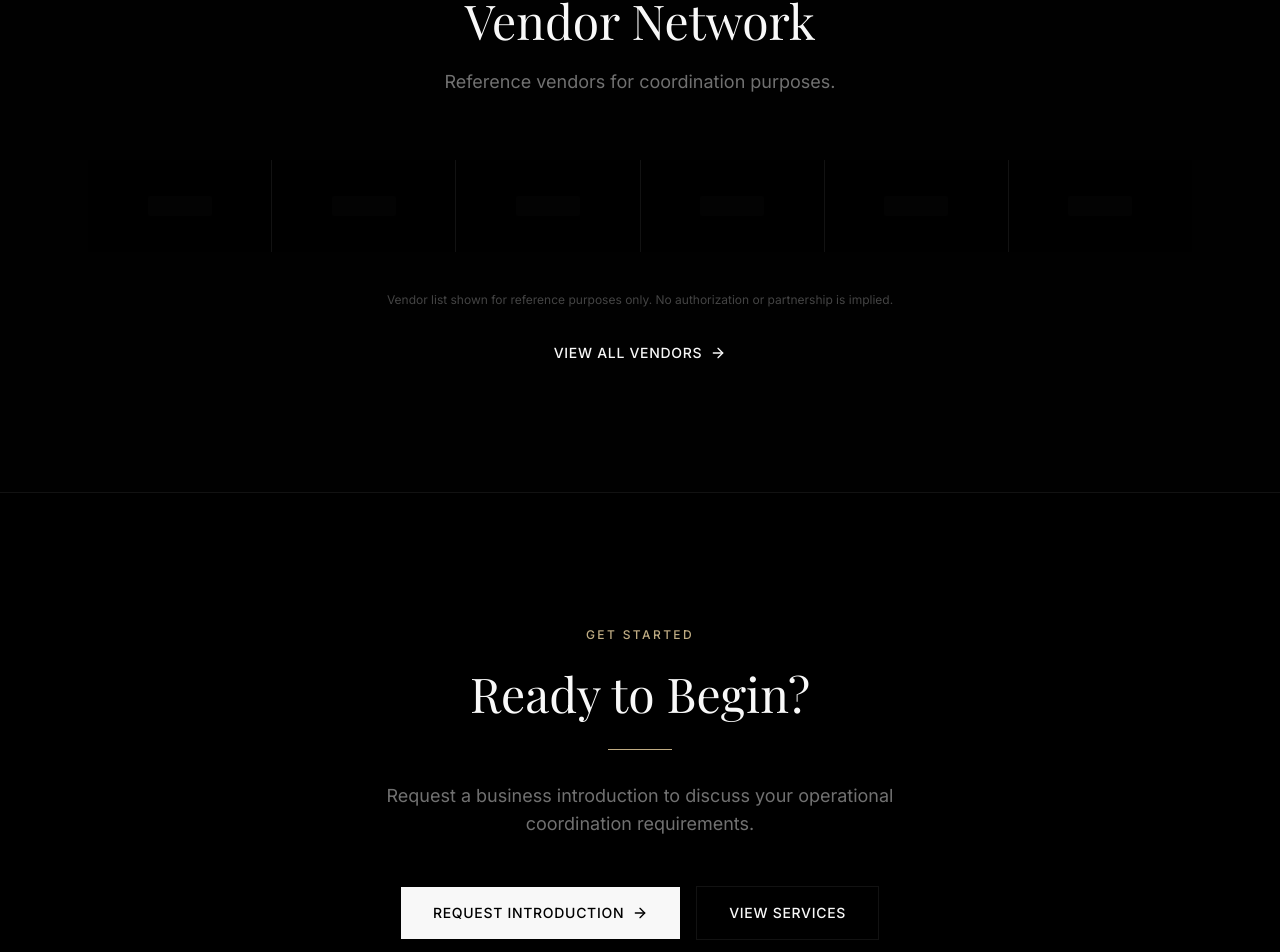
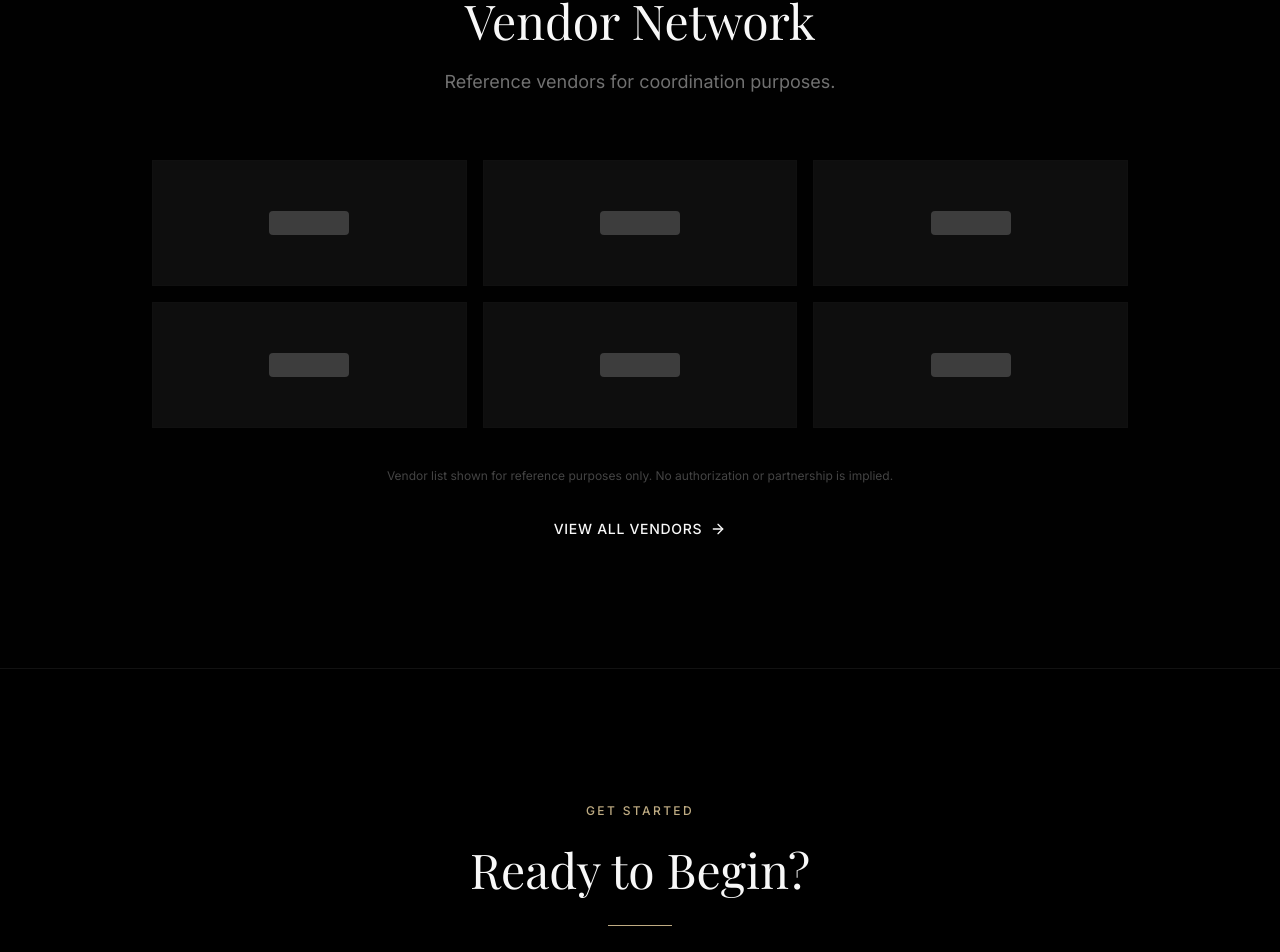
Before and after one commit to core-relay-err0r/sait-sofico2, a Next.js app: page / in a window 1280 px wide. Shown: the part 3339-4291 px from the top of the page. Built offline with nearby package versions, Linux system fonts and the light colour scheme; no server answers; a web font is replaced by a local one.

Commit message:
fix: improve visibility in Vendor Network section
Update vendor cards for better contrast and dark theme styling.

```diff
--- a/components/sections/vendors-section.tsx
+++ b/components/sections/vendors-section.tsx
@@ -17,14 +17,14 @@ export function VendorsSection() {
         </p>
       </div>
 
-      <div className="mx-auto max-w-6xl px-6 mt-16">
-        <div className="grid grid-cols-2 md:grid-cols-3 lg:grid-cols-6 gap-px bg-border">
+      <div className="mx-auto max-w-5xl px-6 mt-16">
+        <div className="grid grid-cols-2 md:grid-cols-3 gap-4">
           {vendorPlaceholders.slice(0, 6).map((vendor) => (
             <div
               key={vendor.id}
-              className="bg-background aspect-[2/1] flex items-center justify-center"
+              className="group border border-border/50 bg-foreground/5 aspect-[2.5/1] flex items-center justify-center transition-all duration-300 hover:border-accent/50 hover:bg-foreground/10"
             >
-              <div className="h-5 w-16 rounded-sm bg-muted" aria-label={vendor.name} />
+              <div className="h-6 w-20 rounded bg-foreground/20 group-hover:bg-foreground/30 transition-colors" aria-label={vendor.name} />
             </div>
           ))}
         </div>
--- a/components/vendor-grid.tsx
+++ b/components/vendor-grid.tsx
@@ -10,20 +10,18 @@ export function VendorGrid({ dense }: Props) {
       className={
         dense
           ? "grid grid-cols-2 gap-4 sm:grid-cols-3 lg:grid-cols-6"
-          : "grid grid-cols-2 gap-5 sm:grid-cols-3 lg:grid-cols-4"
+          : "grid grid-cols-2 gap-4 sm:grid-cols-3 lg:grid-cols-4"
       }
     >
       {vendorPlaceholders.map((vendor) => (
         <div
           key={vendor.id}
-          className={
-            dense
-              ? "flex h-20 items-center justify-center rounded-lg border border-border bg-card transition-colors hover:border-border/80"
-              : "flex h-28 items-center justify-center rounded-lg border border-border bg-card transition-colors hover:border-border/80"
-          }
+          className={`group border border-border/50 bg-foreground/5 flex items-center justify-center transition-all duration-300 hover:border-accent/50 hover:bg-foreground/10 ${
+            dense ? "h-20" : "h-24"
+          }`}
         >
           <div
-            className="h-8 w-24 rounded bg-muted"
+            className="h-6 w-20 rounded bg-foreground/20 group-hover:bg-foreground/30 transition-colors"
             aria-label={vendor.name}
           />
         </div>
```
